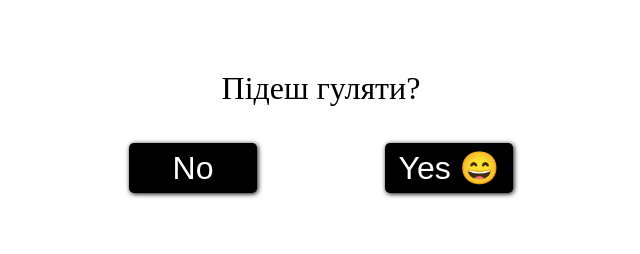
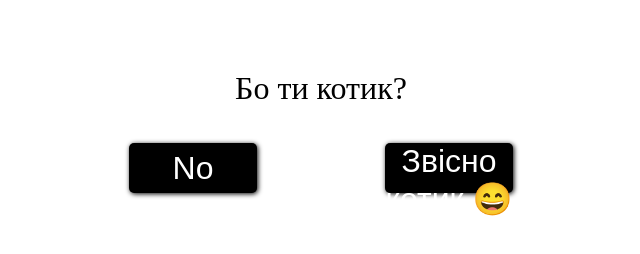
Before and after one commit to Bl00dyWolf/Bl00dyWolf.github.io, a plain HTML site: page index.html in a window 1280 px wide. Shown: the part 392-646 px from the top of the page, without its empty margins (319-959 px from the left). Drawn offline with nearby package versions, Linux system fonts and the light colour scheme.

Commit message:
Update index.html

```diff
--- a/index.html
+++ b/index.html
@@ -16,10 +16,10 @@
 <body>
 
     <button id='runaway-btn'>No </button>
-    <button id='yes-btn' onclick="changeGIF()">Yes &#128516;</button>
+    <button id='yes-btn' onclick="changeGIF()">Звісно котик &#128516;</button>
     <div id="gif-container">
         <img id="gif-img" src="https://i.pinimg.com/236x/59/b0/33/59b0333e4af39a6c585d8328e30f9a0c.jpg" alt="Your GIF">
-</div><p>Підеш гуляти?</p>
+</div><p>Бо ти котик?</p>
  <!-- Scripts -->
  <script src="js/main.js"></script>
  <script src="https://cdnjs.cloudflare.com/ajax/libs/animejs/2.0.2/anime.js"></script>
```
